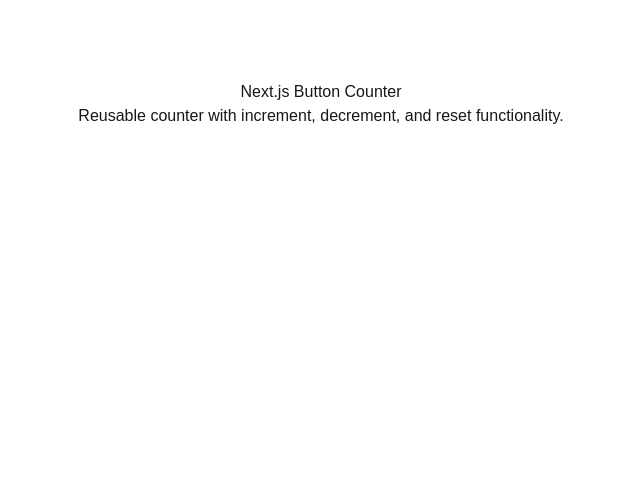
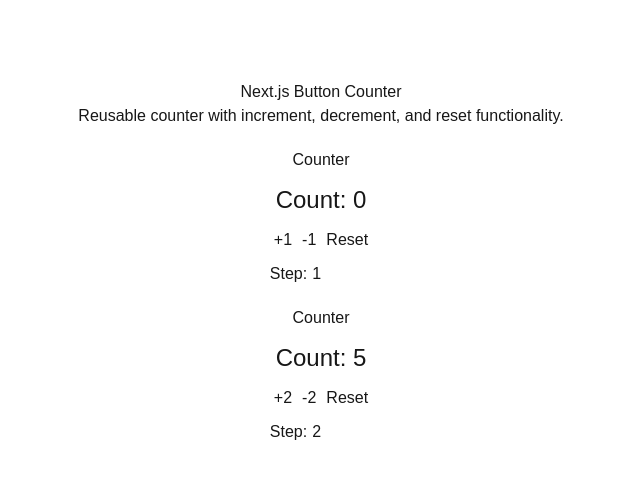
Before and after one commit to azeemgulwani/nextjs-button-counter, a Next.js app: page / in a window 1280 px wide. Shown: the top 478 px of the page, without its empty margins (319-959 px from the left). Built offline with nearby package versions, Linux system fonts and the light colour scheme.

Commit message:
Integrated Counter component into Home page with default and custom prop instances

```diff
--- a/app/page.js
+++ b/app/page.js
@@ -1,10 +1,16 @@
+import Counter from '../components/Counter';
+
 export default function Home() {
   return (
     <main style={{ textAlign: 'center', marginTop: '80px' }}>
       <h1>Next.js Button Counter</h1>
-      <p>
-        Reusable counter with increment, decrement, and reset functionality.
-      </p>
+      <p>Reusable counter with increment, decrement, and reset functionality.</p>
+
+      {/* Default Counter */}
+      <Counter />
+
+      {/* Counter with custom props */}
+      <Counter initialCount={5} initialStep={2} />
     </main>
   );
 }
```
